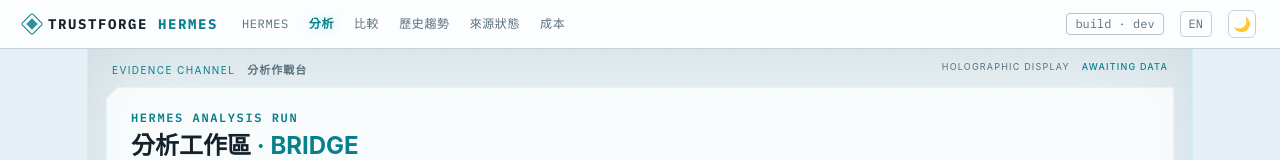
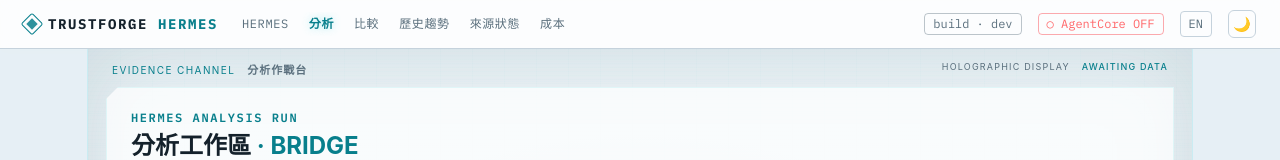
Before and after one commit to cancleeric/trustforge, a React (Vite) app in the folder frontend/: page /analyze in a window 1280 px wide. Shown: the top 160 px of the page. Built offline with nearby package versions, Linux system fonts and the light colour scheme; no server answers.

Commit message:
feat: add AgentCore connection status badge in Header

```diff
--- a/frontend/src/components/Header.tsx
+++ b/frontend/src/components/Header.tsx
@@ -11,6 +11,7 @@ const BUILD_VERSION = import.meta.env.VITE_RELEASE_VERSION || 'build'
 
 export default function Header() {
   const [releaseVersion, setReleaseVersion] = useState(BUILD_VERSION)
+  const [agentcoreStatus, setAgentcoreStatus] = useState<'checking' | 'connected' | 'disconnected'>('checking')
   const { locale, setLocale, t } = useHermesI18n()
   const navItems = [
     { to: '/', label: 'HERMES' }, { to: '/analyze', label: t('analyze') },
@@ -26,6 +27,32 @@ export default function Header() {
       // Keep the build-time value visible if the health endpoint is briefly unavailable.
     })
     return () => controller.abort()
+  }, [])
+
+  // AgentCore connectivity check
+  useEffect(() => {
+    const checkAgentCore = async () => {
+      try {
+        const resp = await fetch('/api/agentcore/health', { signal: AbortSignal.timeout(3000) })
+        setAgentcoreStatus(resp.ok ? 'connected' : 'disconnected')
+      } catch {
+        // Try direct agentcore dev endpoint
+        try {
+          const resp = await fetch('http://127.0.0.1:8080/invocations', {
+            method: 'POST',
+            headers: { 'Content-Type': 'application/json' },
+            body: JSON.stringify({ prompt: '' }),
+            signal: AbortSignal.timeout(3000),
+          })
+          setAgentcoreStatus(resp.status !== 0 ? 'connected' : 'disconnected')
+        } catch {
+          setAgentcoreStatus('disconnected')
+        }
+      }
+    }
+    checkAgentCore()
+    const interval = setInterval(checkAgentCore, 15000)
+    return () => clearInterval(interval)
   }, [])
 
   return (
@@ -68,6 +95,18 @@ export default function Header() {
         title="部署版本（release / git sha）"
         className="hidden rounded border border-tf-muted/40 px-2 py-0.5 font-mono text-xs text-tf-muted sm:inline"
       >{`${releaseVersion} · ${GIT_SHA}`}</span>
+      <span
+        title={`AgentCore: ${agentcoreStatus}`}
+        className={`hidden rounded px-2 py-0.5 font-mono text-xs sm:inline ${
+          agentcoreStatus === 'connected'
+            ? 'border border-green-500/40 text-green-400'
+            : agentcoreStatus === 'disconnected'
+            ? 'border border-red-500/40 text-red-400'
+            : 'border border-yellow-500/40 text-yellow-400'
+        }`}
+      >
+        {agentcoreStatus === 'connected' ? '● AgentCore' : agentcoreStatus === 'disconnected' ? '○ AgentCore OFF' : '◐ Checking...'}
+      </span>
       <button type="button" aria-label={t('language')} onClick={() => setLocale(locale === 'zh-TW' ? 'en' : 'zh-TW')} className="rounded border border-tf-border bg-transparent px-2 py-1 font-mono text-xs text-tf-muted hover:text-tf-text">
         {locale === 'zh-TW' ? 'EN' : '繁中'}
       </button>
```
